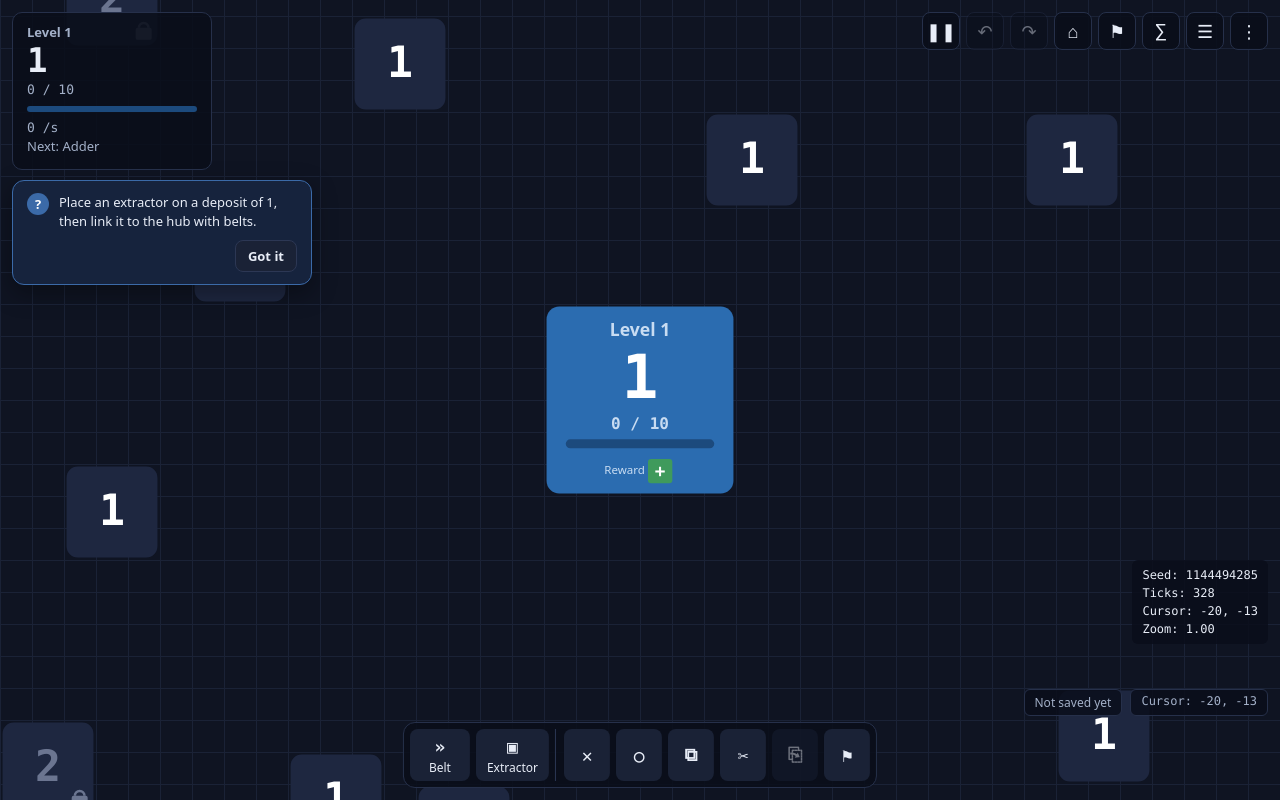
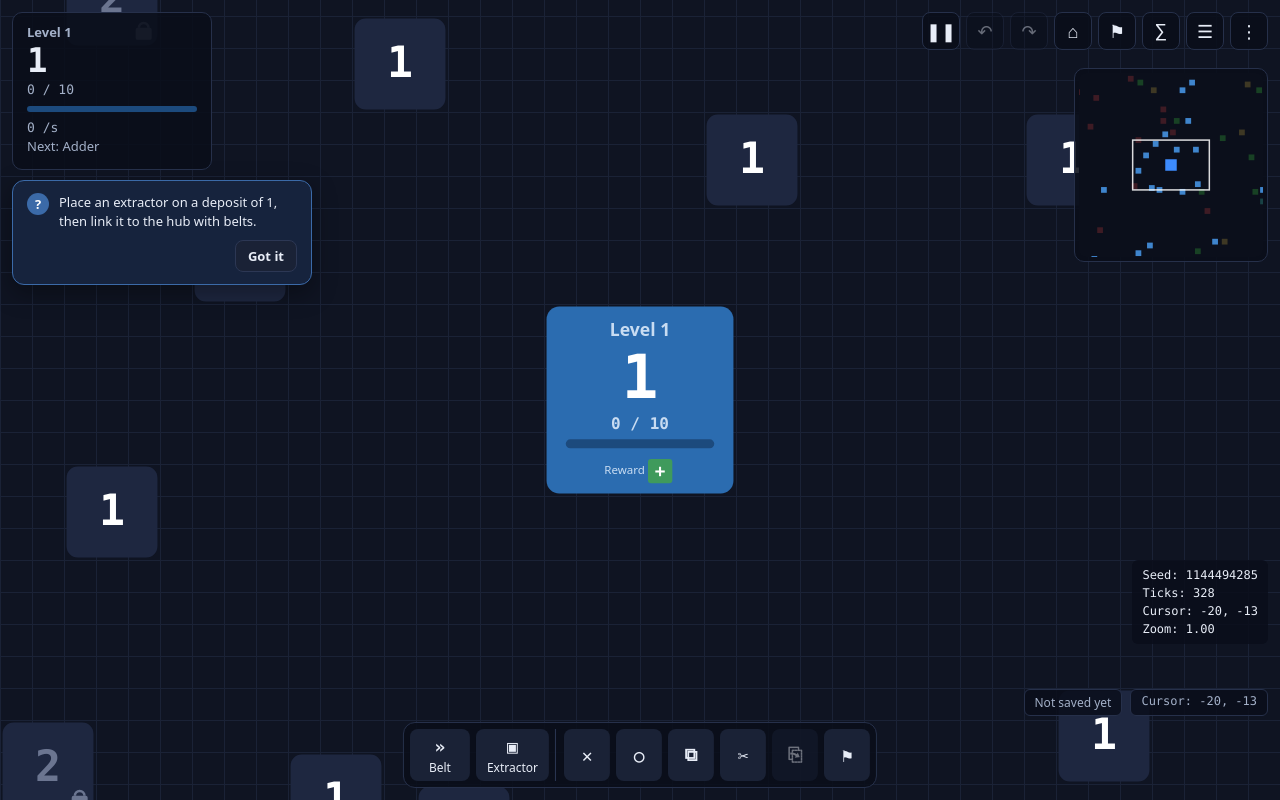
Before and after one commit to vbouchet31/sumflow, a website built with Vite: page index.html in a window 1280 px wide. Built offline with nearby package versions, Linux system fonts and the light colour scheme; animation ran at ten frames a second.

Commit message:
feat: minimap with click to travel
Co-Authored-By: Claude Opus 5.5 <noreply@anthropic.com>
Claude-Session: https://claude.ai/code/session_01PPFjnXEkCMrGkT2cvyEMdc

```diff
--- a/src/config/keymap.ts
+++ b/src/config/keymap.ts
@@ -21,6 +21,7 @@ export const ACTION_KEYS = {
   marker: 'b',
   pick: 'e',
   mirror: 'f',
+  minimap: 'm',
 } as const;
 
 /** Letters combined with Ctrl (or Cmd), by event.key (PLAN §8.2). */
--- a/src/i18n/en.ts
+++ b/src/i18n/en.ts
@@ -290,4 +290,6 @@ export const en: Record<MessageKey, string> = {
   'toast.importError': 'Import failed: invalid file. Nothing was changed.',
   'toast.loadError': 'Unreadable save: new game started. The old one is kept aside.',
   'toast.exported': 'Game exported: {file}',
+  'minimap.label': 'Minimap',
+  'minimap.hint': 'Click: go there · M: show or hide',
 };
--- a/src/i18n/fr.ts
+++ b/src/i18n/fr.ts
@@ -290,4 +290,6 @@ export const fr = {
   'toast.importError': 'Import impossible : fichier invalide. Rien n’a été modifié.',
   'toast.loadError': 'Sauvegarde illisible : nouvelle partie. L’ancienne est gardée à part.',
   'toast.exported': 'Partie exportée : {file}',
+  'minimap.label': 'Mini-carte',
+  'minimap.hint': 'Clic : aller à cet endroit · M : afficher ou masquer',
 } as const;
--- a/src/input/keyboard.ts
+++ b/src/input/keyboard.ts
@@ -32,6 +32,7 @@ export interface KeyboardHandlers {
   onQuickDemolish: () => void;
   onTogglePause: () => void;
   onLevels: () => void;
+  onMinimap: () => void;
   onUpgrades: () => void;
   onDelivered: () => void;
   onTogglePerf: () => void;
@@ -111,6 +112,9 @@ export class Keyboard {
       case ACTION_KEYS.levels:
         this.handlers.onLevels();
         break;
+      case ACTION_KEYS.minimap:
+        this.handlers.onMinimap();
+        break;
       case ACTION_KEYS.upgrades:
         this.handlers.onUpgrades();
         break;
--- a/src/main.ts
+++ b/src/main.ts
@@ -22,6 +22,7 @@ import { PerfOverlay } from './ui/perfOverlay';
 import { DebugPanel } from './ui/debugPanel';
 import { EndScreen } from './ui/endScreen';
 import { Hud } from './ui/hud';
+import { Minimap } from './ui/minimap';
 import { rewardLabel } from './ui/labels';
 import { watchLayout } from './ui/layout';
 import { LevelsPanel } from './ui/panels/levels';
@@ -188,6 +189,7 @@ async function bootstrap(): Promise<void> {
     menu: () => menu.toggle(),
   });
   const tooltip = new Tooltip(uiRoot);
+  const minimap = new Minimap(uiRoot, world, camera);
   const buildBar = new BuildBar(uiRoot, tools);
   const statusBar = new StatusBar(uiRoot);
   const toasts = new Toasts(uiRoot);
@@ -331,6 +333,7 @@ async function bootstrap(): Promise<void> {
     {
       onHome: goHome,
       onLevels: () => levelsPanel.toggle(),
+      onMinimap: () => minimap.toggle(),
       onUpgrades: toggleUpgrades,
       onDelivered: () => deliveredPanel.toggle(),
       onTogglePerf: () => perfOverlay.toggle(),
@@ -435,6 +438,7 @@ async function bootstrap(): Promise<void> {
       });
     }
     hud.update(world);
+    minimap.update();
     for (const p of panels) p.update();
     topBar.setVisible('upgrades', upgradesAvailable());
     topBar.setBadge(
--- /dev/null
+++ b/src/ui/minimap.ts
@@ -0,0 +1,146 @@
+import { HUB } from '../config/balance';
+import { BUILDING_COLORS } from '../config/colors';
+import { CHUNK_SIZE } from '../core/grid';
+import { t } from '../i18n';
+import type { Camera } from '../render/camera';
+import { itemColor } from '../render/itemColor';
+import { buildingSize } from '../sim/entities';
+import type { World } from '../sim/world';
+import { isExtractable } from '../world/deposits';
+import { el } from './dom';
+
+/** CSS size of the map, in pixels. */
+const SIZE = 184;
+/** Redraw every this many frames (the map changes slowly). */
+const EVERY = 12;
+/** Smallest half-width shown, in tiles. */
+const MIN_HALF = 48;
+/** Margin around the factory and the view, in tiles. */
+const MARGIN = 24;
+
+/**
+ * Minimap (proposal 18): deposits as coloured dots (dim when locked), belts, buildings, the
+ * hub, and the part of the map on screen. It frames the factory and the view; a click or
+ * a drag moves the camera there. `M` shows or hides it.
+ */
+export class Minimap {
+  private readonly canvas = el('canvas', 'minimap-canvas');
+  private readonly box = el('section', 'minimap', this.canvas);
+  private readonly ctx: CanvasRenderingContext2D;
+  private frame = 0;
+  /** Frame of the last draw: world centre and tiles per pixel. */
+  private view = { cx: 0, cy: 0, k: 1 };
+  private dragging = false;
+
+  constructor(
+    root: HTMLElement,
+    private readonly world: World,
+    private readonly camera: Camera,
+  ) {
+    const dpr = Math.min(2, window.devicePixelRatio || 1);
+    this.canvas.width = SIZE * dpr;
+    this.canvas.height = SIZE * dpr;
+    this.canvas.style.width = `${SIZE}px`;
+    this.canvas.style.height = `${SIZE}px`;
+    const ctx = this.canvas.getContext('2d');
+    if (!ctx) throw new Error('2D context unavailable');
+    ctx.setTransform(dpr, 0, 0, dpr, 0, 0);
+    this.ctx = ctx;
+    this.box.setAttribute('aria-label', t('minimap.label'));
+    this.box.title = t('minimap.hint');
+    const go = (e: PointerEvent): void => {
+      const r = this.canvas.getBoundingClientRect();
+      const { cx, cy, k } = this.view;
+      this.camera.centerOn(
+        cx + (e.clientX - r.left - SIZE / 2) * k,
+        cy + (e.clientY - r.top - SIZE / 2) * k,
+      );
+      this.frame = 0;
+    };
+    this.canvas.addEventListener('pointerdown', (e) => {
+      this.dragging = true;
+      this.canvas.setPointerCapture(e.pointerId);
+      go(e);
+    });
+    this.canvas.addEventListener('pointermove', (e) => {
+      if (this.dragging) go(e);
+    });
+    this.canvas.addEventListener('pointerup', () => (this.dragging = false));
+    root.append(this.box);
+  }
+
+  toggle(): void {
+    this.box.hidden = !this.box.hidden;
+    this.frame = 0;
+  }
+
+  update(): void {
+    if (this.box.hidden || this.frame++ % EVERY !== 0) return;
+    this.draw();
+  }
+
+  private draw(): void {
+    const { ctx, world, camera } = this;
+    const { state } = world;
+    // Frame: the buildings and the camera view, with a margin, as a square.
+    const v = camera.visibleTiles();
+    let x0 = Math.min(v.x0, HUB.x);
+    let y0 = Math.min(v.y0, HUB.y);
+    let x1 = Math.max(v.x1, HUB.x + HUB.size);
+    let y1 = Math.max(v.y1, HUB.y + HUB.size);
+    for (const b of state.buildings.values()) {
+      x0 = Math.min(x0, b.x);
+      y0 = Math.min(y0, b.y);
+      x1 = Math.max(x1, b.x + 3);
+      y1 = Math.max(y1, b.y + 3);
+    }
+    const cx = (x0 + x1) / 2;
+    const cy = (y0 + y1) / 2;
+    const half = Math.max(MIN_HALF, (x1 - x0) / 2 + MARGIN, (y1 - y0) / 2 + MARGIN);
+    const k = (2 * half) / SIZE;
+    this.view = { cx, cy, k };
+    const px = (x: number): number => (x - cx) / k + SIZE / 2;
+    const py = (y: number): number => (y - cy) / k + SIZE / 2;
+
+    ctx.fillStyle = '#0b0f1b';
+    ctx.fillRect(0, 0, SIZE, SIZE);
+    // Deposits.
+    const c0x = Math.floor((cx - half) / CHUNK_SIZE);
+    const c1x = Math.floor((cx + half) / CHUNK_SIZE);
+    const c0y = Math.floor((cy - half) / CHUNK_SIZE);
+    const c1y = Math.floor((cy + half) / CHUNK_SIZE);
+    const dot = Math.max(2, 3 / k);
+    for (let gy = c0y; gy <= c1y; gy++) {
+      for (let gx = c0x; gx <= c1x; gx++) {
+        for (const d of world.deposits.getChunk(gx, gy)) {
+          const open = isExtractable(d.value, state.maxExtraction);
+          ctx.globalAlpha = open ? 0.95 : 0.25;
+          ctx.fillStyle = itemColor(d.value);
+          ctx.fillRect(px(d.x) - dot / 2, py(d.y) - dot / 2, dot, dot);
+        }
+      }
+    }
+    ctx.globalAlpha = 1;
+    // Belts and bridges.
+    ctx.fillStyle = '#56627e';
+    const bs = Math.max(1, 1 / k);
+    for (const b of state.belts.values()) ctx.fillRect(px(b.x), py(b.y), bs, bs);
+    for (const b of state.bridges.values()) ctx.fillRect(px(b.x), py(b.y), bs, bs);
+    // Buildings.
+    for (const b of state.buildings.values()) {
+      const size = buildingSize(b.type, b.rot);
+      ctx.fillStyle =
+        b.type === 'hub'
+          ? '#3d8bfd'
+          : ((BUILDING_COLORS as Record<string, string>)[b.type] ?? '#8090a8');
+      ctx.fillRect(px(b.x), py(b.y), Math.max(2, size.w / k), Math.max(2, size.h / k));
+    }
+    // Markers.
+    ctx.fillStyle = '#ffd866';
+    for (const m of state.markers.values()) ctx.fillRect(px(m.x) - 1.5, py(m.y) - 1.5, 3, 3);
+    // Camera view.
+    ctx.strokeStyle = 'rgba(255, 255, 255, 0.85)';
+    ctx.lineWidth = 1.5;
+    ctx.strokeRect(px(v.x0), py(v.y0), (v.x1 - v.x0) / k, (v.y1 - v.y0) / k);
+  }
+}
--- a/src/ui/styles.css
+++ b/src/ui/styles.css
@@ -1312,3 +1312,23 @@ textarea {
     font-size: 16px;
   }
 }
+
+/* Minimap (proposal 18). */
+.minimap {
+  position: absolute;
+  right: var(--edge-r);
+  top: calc(var(--edge-t) + 56px);
+  padding: 4px;
+  border-radius: 10px;
+  background: rgb(10 14 26 / 88%);
+  border: 1px solid #26304a;
+  line-height: 0;
+}
+.minimap[hidden] {
+  display: none;
+}
+.minimap-canvas {
+  border-radius: 7px;
+  cursor: crosshair;
+  touch-action: none;
+}
```
Also changed, not shown: docs/proposals/18-minicarte/01-minicarte.png (added), docs/proposals/18-minicarte/02-clic-sur-la-minicarte.png (added).
